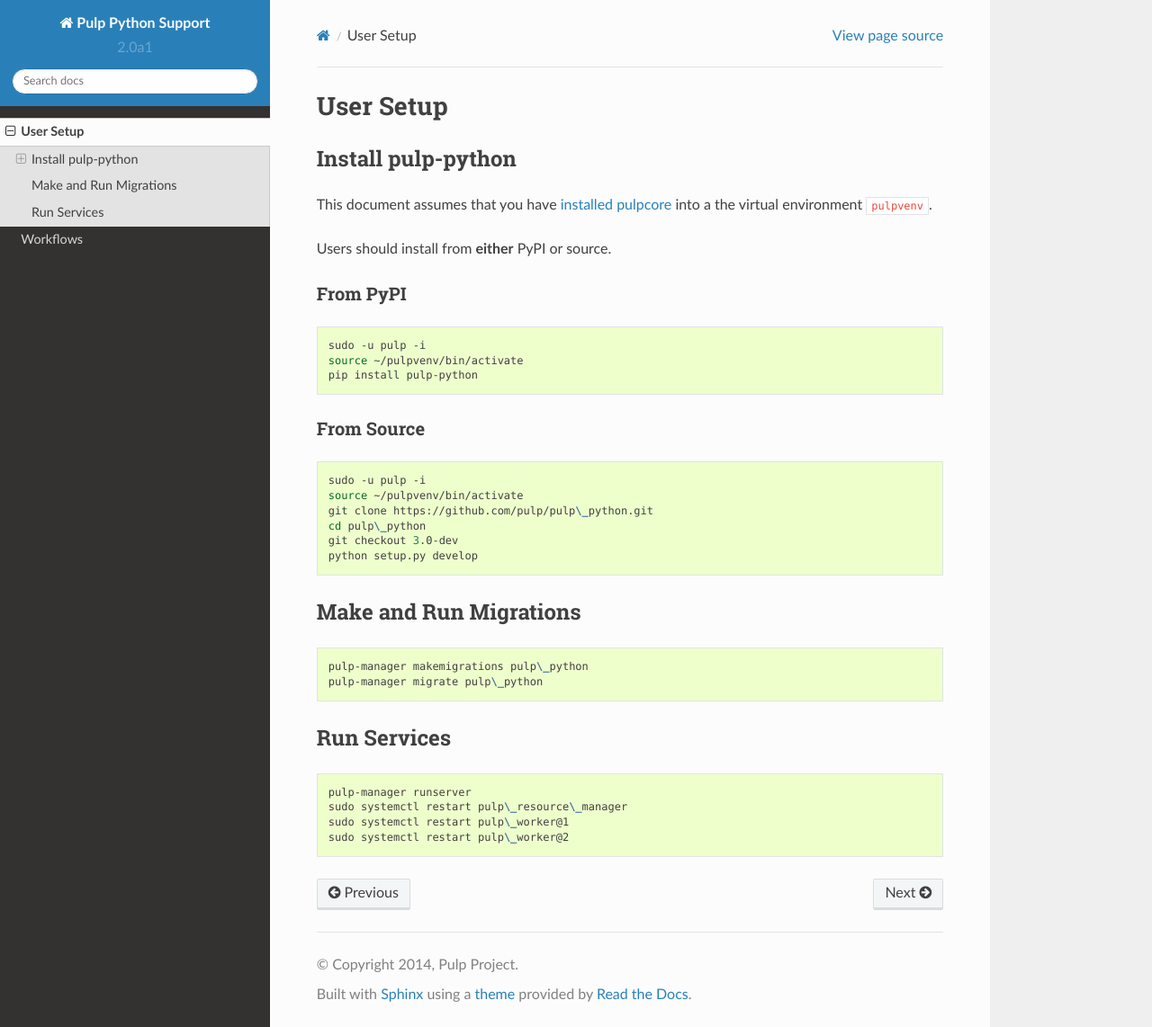
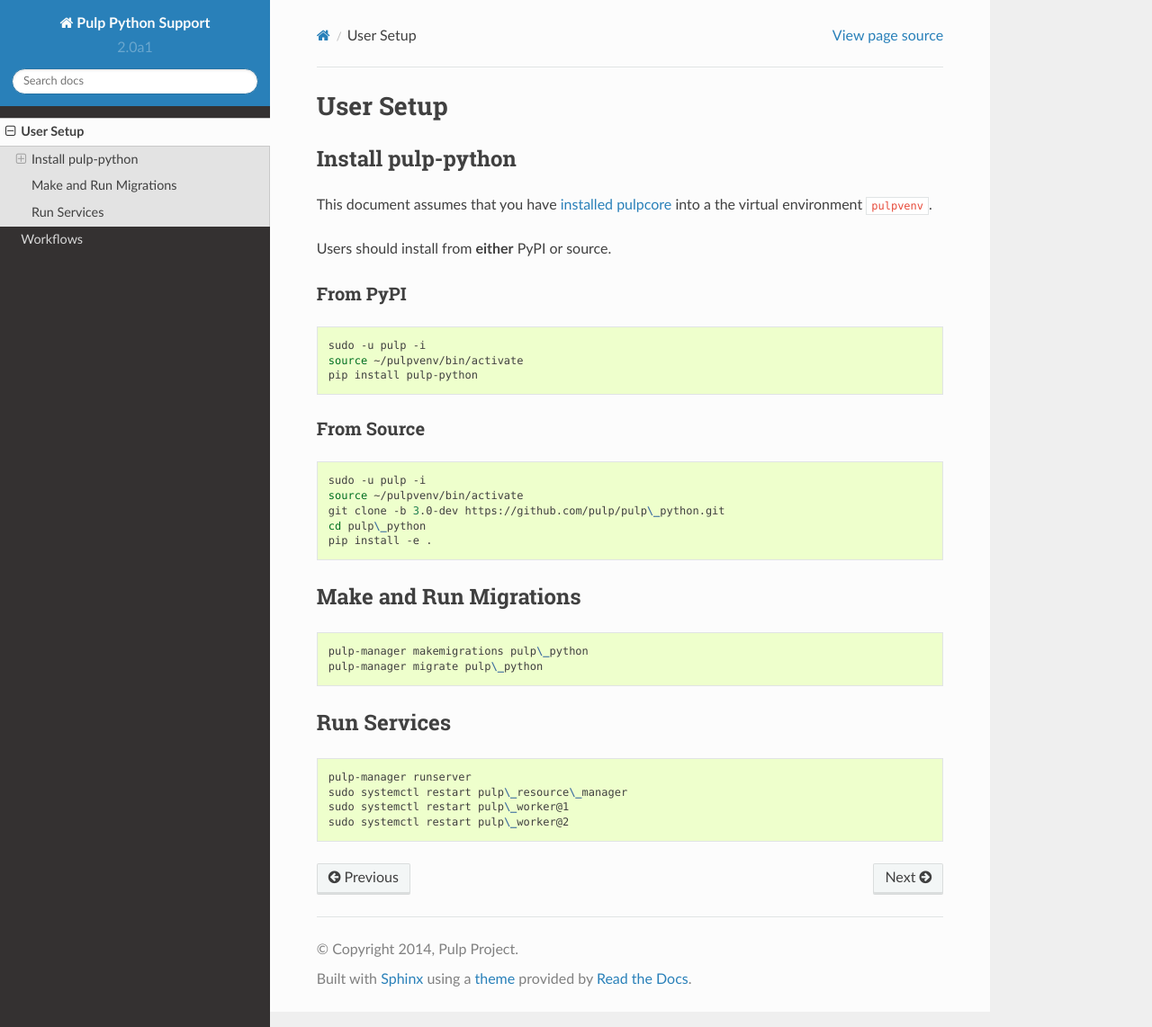
Before and after one commit to pulp/pulp_python, a Sphinx documentation site: the page built from docs/installation.rst, in a window 1280 px wide and 1142 px high. Shown: the whole window at 90% size. Built offline with Sphinx 7.4.7 and the Read the Docs theme 2.0.0, drawn with Linux system fonts in a browser that asks for light colours.

Commit message:
Minor changes to install docs

```diff
--- a/docs/installation.rst
+++ b/docs/installation.rst
@@ -26,10 +26,9 @@
 
    sudo -u pulp -i
    source ~/pulpvenv/bin/activate
-   git clone https://github.com/pulp/pulp\_python.git
+   git clone -b 3.0-dev https://github.com/pulp/pulp\_python.git
    cd pulp\_python
-   git checkout 3.0-dev
-   python setup.py develop
+   pip install -e .
 
 Make and Run Migrations
 -----------------------
```
